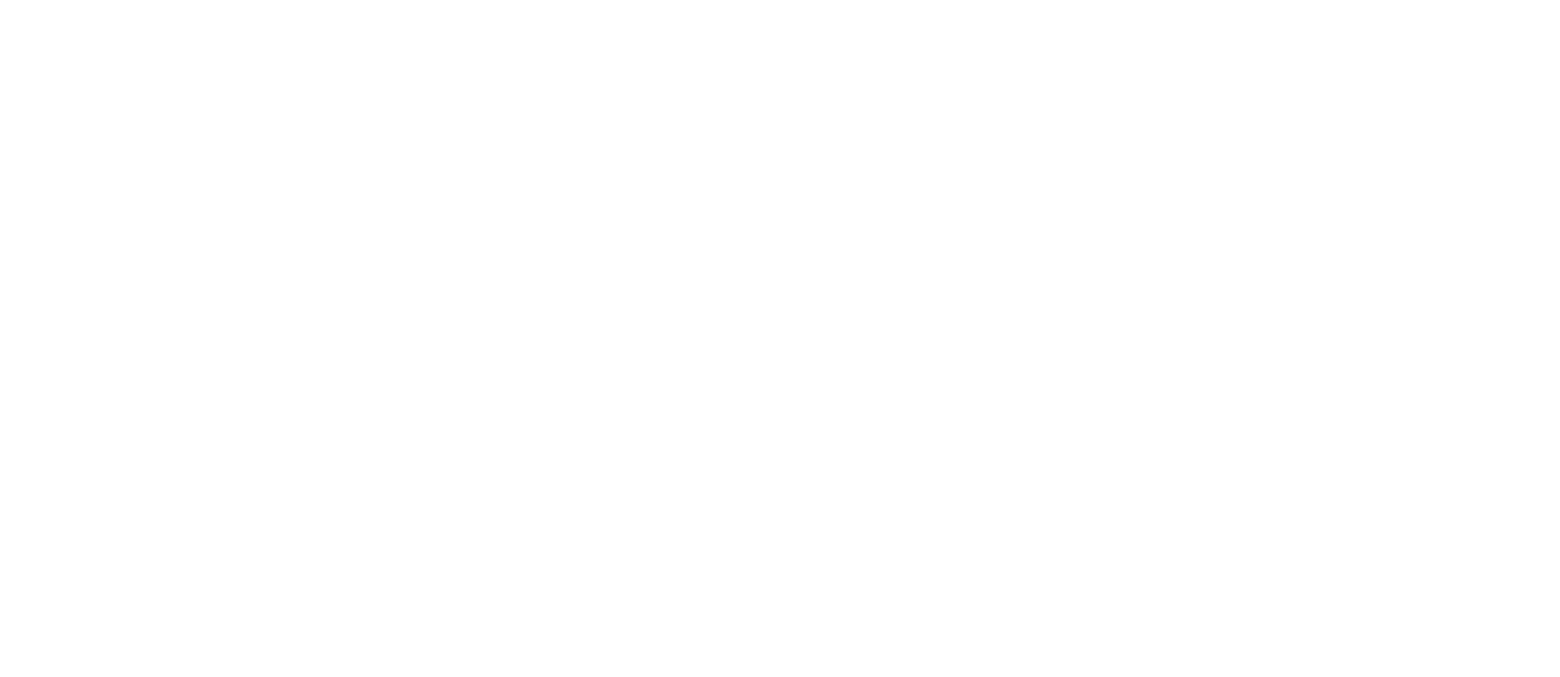
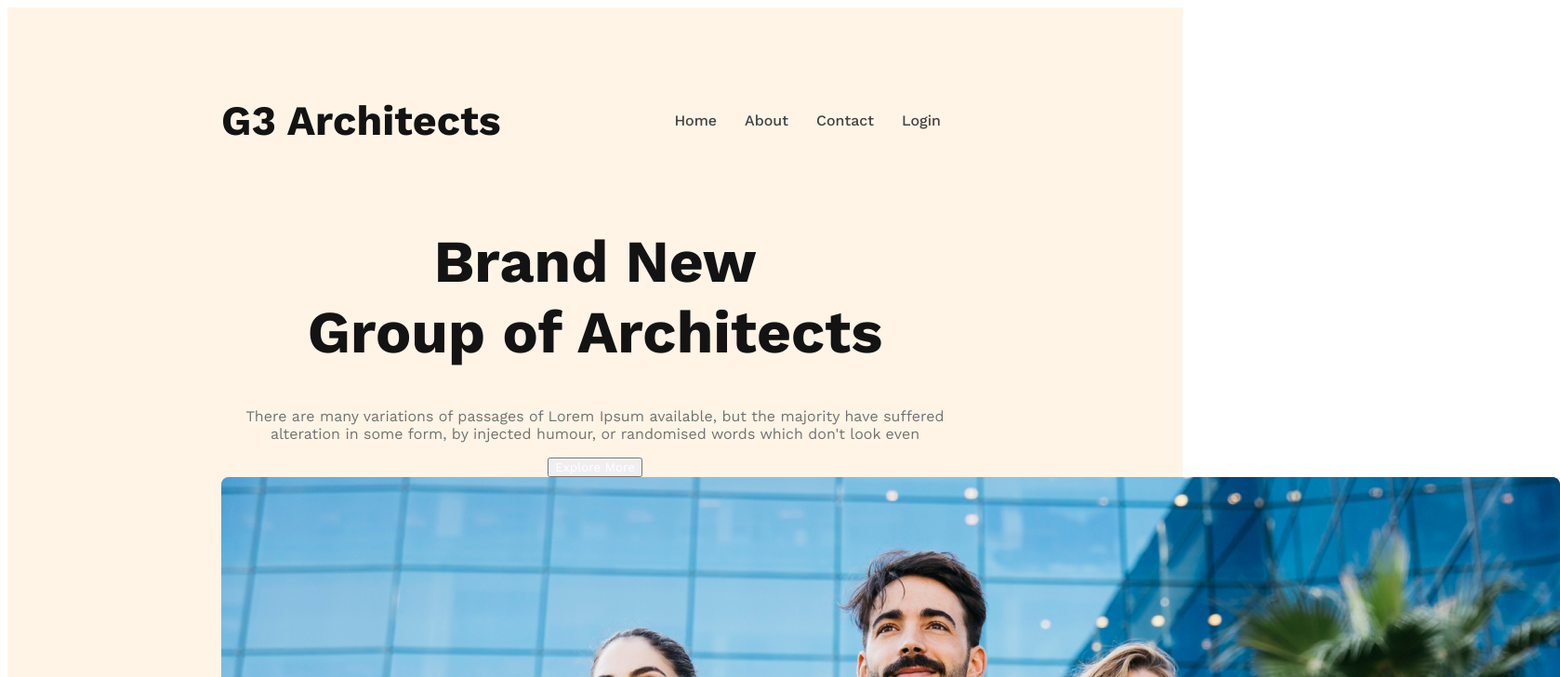
Before and after one commit to MdFuadAmir/g3-architects, a plain HTML site: page index.html in a window 1280 px wide. Shown: the top 728 px of the page at 93% size, 1678 px wide, since content can reach past the window. Drawn offline with nearby package versions, Linux system fonts and the light colour scheme.

Commit message:
2nd commit

```diff
--- a/g3.css/style.css
+++ b/g3.css/style.css
@@ -0,0 +1,50 @@
+    *{
+        font-family: 'Work Sans', sans-serif;
+    }
+/* Shared style */
+    .btn-prymary{
+        color: #fff;
+    }
+/* Header Style start hear */
+    header{
+        background-color: rgba(255, 144, 14, 0.10);
+        padding: 50px 230px;
+    }
+    nav{
+        display: flex;
+        justify-content: space-between;
+        align-items: center;
+    }
+    .nav-titel{
+        font-size: 2.8rem;
+        font-weight: 700;
+        color: #131313;
+    }
+    nav > ul{
+        display: flex;
+    }
+    nav li{
+         list-style: none;
+         margin-right: 30px;
+         font-size: 1rem;
+         font-weight: 500;
+    }
+    nav li a{
+        text-decoration: none;
+        color: #424242;
+    }
+
+ /*Banner style  */
+    .banner-content{
+        max-width: 800px;
+        text-align: center;
+        margin: 0 auto;
+    }
+    .banner-titel{
+        font-size: 4rem;
+        color: #131313;
+        font-weight: 700;
+    }
+    .banner-description{
+        color: #727272;
+    }
--- a/index.html
+++ b/index.html
@@ -3,10 +3,39 @@
 <head>
     <meta charset="UTF-8">
     <meta name="viewport" content="width=device-width, initial-scale=1.0">
+    <link rel="preconnect" href="https://fonts.googleapis.com">
+<link rel="preconnect" href="https://fonts.gstatic.com" crossorigin>
+<link href="https://fonts.googleapis.com/css2?family=Work+Sans:wght@400;500;600;700;800&display=swap" rel="stylesheet">
     <link rel="stylesheet" href="./g3.css/style.css">
-    <title>G3 Arkitact</title>
+    <title>G3 Architects</title>
 </head>
 <body>
+    <!--Header section start hear-->
+    <header>
+        <nav>
+            <h3 class="nav-titel">G3 Architects</h3>
+            <ul>
+                <li><a href="">Home</a></li>
+                <li><a href="">About</a></li>
+                <li><a href="">Contact</a></li>
+                <li><a href="">Login</a></li>
+            </ul>
+        </nav>
+        <div class="banner">
+            <div class="banner-content">
+                <h1 class="banner-titel">Brand New <br> Group of Architects</h1>
+                <p class="banner-description">There are many variations of passages of Lorem Ipsum available, but the majority have suffered alteration in some form, by injected humour, or randomised words which don't look even</p>
+                <button class="btn-prymary">Explore More</button>
+            </div>
+            <img src="./images/banner.png">
+        </div>
+    </header>
+    <main>
+
+    </main>
+    <footer>
+
+    </footer>
 
 </body>
 </html>
```
